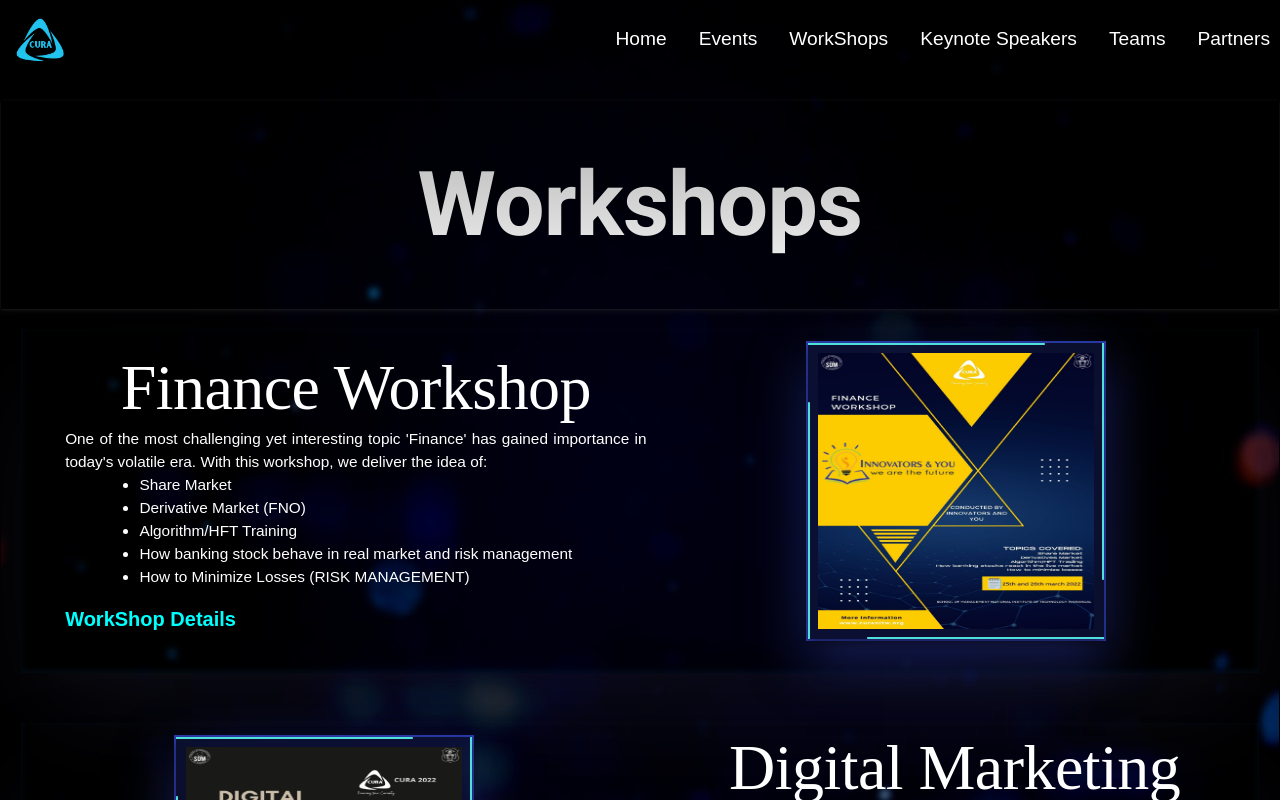
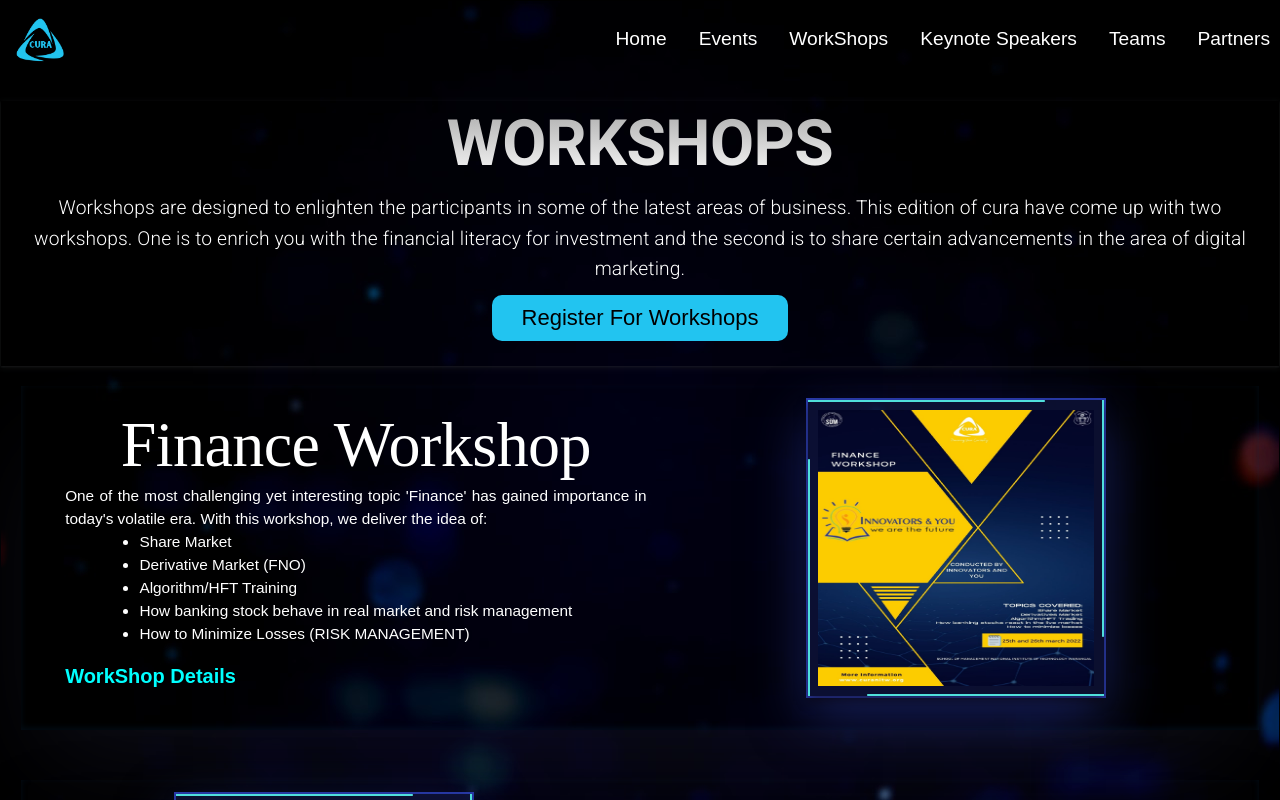
Before and after one commit to deal-withit/Cura_2022, a React (Create React App) app: page /workshops in a window 1280 px wide. Shown: the top 800 px of the page. Built offline with nearby package versions, Linux system fonts and the light colour scheme; the HTML template or start-up script is replaced by a standard one; a web font is replaced by a local one.

Commit message:
page headings added

```diff
--- a/src/components/Competitions/index.js
+++ b/src/components/Competitions/index.js
@@ -17,9 +17,23 @@ function Competitions(){
   const classes = useStyles()
   return (
     <div className={classes.centerdiv}>
-      <Typography variant="h2" className={classes.head}>
-        EVENTS
-      </Typography>
+      <div className={classes.head}>
+        <Typography variant="h2" className={classes.innerhead}>
+          EVENTS
+        </Typography>
+        <Typography variant="h6" className={classes.bottomline}>
+          As this edition of cura is happening online using Zoom/Google meet, we have come up with
+          some of the interesting events that can be hosted online. The events are not only designed
+          to enrich your knowledge in the areas of management but also would surely give you great experience.
+         All the events will happen online and we have scheduled them in such a way that we wish most of our
+         participants participate in atleast three events.
+        </Typography>
+        <button className={classes.registerbutton}>
+          <a href='https://register.curanitw.org/' className={classes.registerlink} target='_blank'>
+            Register For Events
+          </a>
+        </button>
+      </div>
       <div className={classes.sections}>
         <div className={classes.details}>
           <Typography variant="h2" className={classes.sectionhead}>
--- a/src/components/Competitions/style.js
+++ b/src/components/Competitions/style.js
@@ -17,18 +17,52 @@ const useStyles = makeStyles({
     display: "flex",
     justifyContent: "center",
     alignItems: "centere",
-    fontWeight: "bold",
-    padding: "50px",
-    fontSize: "7vw",
-    color: "white",
-    // border:'2px solid red',
+    flexDirection:'column',
+    padding: "5px",
+
+    //border:'2px solid red',
     margin: "100px 0px 20px 0px",
     boxShadow:
       "rgba(60, 64, 67, 0.3) 0px 1px 2px 0px, rgba(60, 64, 67, 0.15) 0px 2px 6px 2px",
+
+  },
+  innerhead:{
+    //border:'1px solid white',
+    fontWeight: "bold",
+    fontSize: "5vw",
+    color: "white",
+    display:'flex',
+    justifyContent:'center',
+    alignItems:'center',
     background: "-webkit-linear-gradient(#aaa,#fff)",
     "-webkit-background-clip": "text",
     "-webkit-text-fill-color": "transparent",
   },
+  bottomline:{
+    color:'white',
+    padding:'10px',
+    textAlign:'center',
+    fontSize:'1.5vw'
+  },
+  registerbutton:{
+    backgroundColor:'#22C4F0',
+    outline:'none',
+    border:'none',
+    padding:'10px 30px 10px 30px',
+    fontSize:'22px',
+    borderRadius:'10px',
+    width:'auto',
+    margin:'auto',
+    cursor:'pointer',
+    marginBottom:'20px',
+    '&:hover':{
+        backgroundColor:'cyan'
+    }
+},
+registerlink:{
+    textDecoration:'none',
+    color:'black',
+},
 
   sections: {
     // border: "1px solid yellow",
@@ -132,8 +166,12 @@ const useStyles = makeStyles({
   },
 
   "@media(max-width:780px)": {
-    head: {
-      fontSize: "12vw",
+    innerhead:{
+      fontSize:'12vw'
+    },
+    bottomline:{
+      fontSize:'3.5vw',
+      textAlign:'justify'
     },
     sections: {
       flexDirection: "column",
--- a/src/components/Home/SubHeading/SubHeading.js
+++ b/src/components/Home/SubHeading/SubHeading.js
@@ -17,7 +17,7 @@ function Cura() {
           <a href='https://register.curanitw.org/' className={classes.registerlink} target='_blank'>
             Register
           </a>
-        </button>
+      </button>
     </>
   )
 }
--- a/src/components/Speakers/index.js
+++ b/src/components/Speakers/index.js
@@ -11,9 +11,22 @@ function Contact() {
   const classes = useStyles();
   return (
     <div className={classes.centerdiv}>
-      <Typography variant="h2" className={classes.head}>
-        SPEAKERS
-      </Typography>
+      <div className={classes.head}>
+        <Typography variant="h2" className={classes.innerhead}>
+          SPEAKERS
+        </Typography>
+        <Typography variant="h6" className={classes.bottomline}>
+        All registered participants for both events and workshops will have access to listen to the keynote speakers.
+        They would not only talk about some contemporary
+        issues in the areas of management and business, but also will generate a lot of inspiration
+        </Typography>
+        <button className={classes.registerbutton}>
+          <a href='https://register.curanitw.org/' className={classes.registerlink} target='_blank'>
+            Register
+          </a>
+        </button>
+      </div>
+
       <div className={classes.speakers}>
 
         <div className={classes.speakersdiv}>
--- a/src/components/Speakers/style.js
+++ b/src/components/Speakers/style.js
@@ -14,25 +14,60 @@ const useStyles = makeStyles({
   },
   headdiv:{
     width:"100%",
-    border:"1px solid white",
+    //border:"1px solid white",
 
   },
   head: {
     display: "flex",
     justifyContent: "center",
     alignItems: "centere",
-    fontWeight: "bold",
-    padding: "50px",
-    fontSize: "5vw",
-    color: "white",
-    // border:'2px solid red',
+    flexDirection:'column',
+    padding: "5px",
+
+    //border:'2px solid red',
     margin: "100px 0px 20px 0px",
     boxShadow:
       "rgba(60, 64, 67, 0.3) 0px 1px 2px 0px, rgba(60, 64, 67, 0.15) 0px 2px 6px 2px",
+
+  },
+  innerhead:{
+    //border:'1px solid white',
+    fontWeight: "bold",
+    fontSize: "5vw",
+    color: "white",
+    display:'flex',
+    justifyContent:'center',
+    alignItems:'center',
     background: "-webkit-linear-gradient(#aaa,#fff)",
     "-webkit-background-clip": "text",
     "-webkit-text-fill-color": "transparent",
   },
+  bottomline:{
+    color:'white',
+    padding:'10px',
+    textAlign:'center',
+    fontSize:'1.5vw'
+  },
+  registerbutton:{
+    backgroundColor:'#22C4F0',
+    outline:'none',
+    border:'none',
+    padding:'10px 30px 10px 30px',
+    fontSize:'22px',
+    borderRadius:'10px',
+    width:'auto',
+    margin:'auto',
+    cursor:'pointer',
+    marginBottom:'20px',
+    '&:hover':{
+        backgroundColor:'cyan'
+    }
+},
+registerlink:{
+    textDecoration:'none',
+    color:'black',
+},
+
   speakers:{
     width:'100%',
     padding:'10px',
@@ -78,9 +113,15 @@ const useStyles = makeStyles({
 
 
 
+
+
   "@media(max-width:780px)": {
-     head:{
-       fontSize:'8vw'
+     innerhead:{
+       fontSize:'12vw'
+     },
+     bottomline:{
+       fontSize:'3.5vw',
+       textAlign:'justify'
      },
      speakersdiv:{
        margin:'5px'
--- a/src/components/Workshops/index.js
+++ b/src/components/Workshops/index.js
@@ -9,9 +9,21 @@ function Contact() {
   const classes = useStyles();
   return (
     <div className={classes.centerdiv}>
-      <Typography variant="h2" className={classes.head}>
-        Workshops
-      </Typography>
+      <div className={classes.head}>
+        <Typography variant="h2" className={classes.innerhead}>
+          WORKSHOPS
+        </Typography>
+        <Typography variant="h6" className={classes.bottomline}>
+          Workshops are designed to enlighten the participants in some of the latest areas of business.
+          This edition of cura have come up with two workshops. One is to enrich you with the financial
+          literacy for investment and the second is to share certain advancements in the area of digital marketing.
+        </Typography>
+        <button className={classes.registerbutton}>
+          <a href='https://register.curanitw.org/' className={classes.registerlink} target='_blank'>
+            Register For Workshops
+          </a>
+        </button>
+      </div>
       <div className={classes.sections}>
         <div className={classes.details}>
           <Typography variant="h2" className={classes.sectionhead}>
--- a/src/components/Workshops/style.js
+++ b/src/components/Workshops/style.js
@@ -17,18 +17,53 @@ const useStyles = makeStyles({
     display: "flex",
     justifyContent: "center",
     alignItems: "centere",
-    fontWeight: "bold",
-    padding: "50px",
-    fontSize: "7vw",
-    color: "white",
-    // border:'2px solid red',
+    flexDirection:'column',
+    padding: "5px",
+
+    //border:'2px solid red',
     margin: "100px 0px 20px 0px",
     boxShadow:
       "rgba(60, 64, 67, 0.3) 0px 1px 2px 0px, rgba(60, 64, 67, 0.15) 0px 2px 6px 2px",
+
+  },
+  innerhead:{
+    //border:'1px solid white',
+    fontWeight: "bold",
+    fontSize: "5vw",
+    color: "white",
+    display:'flex',
+    justifyContent:'center',
+    alignItems:'center',
     background: "-webkit-linear-gradient(#aaa,#fff)",
     "-webkit-background-clip": "text",
     "-webkit-text-fill-color": "transparent",
   },
+  bottomline:{
+    color:'white',
+    padding:'10px',
+    textAlign:'center',
+    fontSize:'1.5vw'
+  },
+  registerbutton:{
+    backgroundColor:'#22C4F0',
+    outline:'none',
+    border:'none',
+    padding:'10px 30px 10px 30px',
+    fontSize:'22px',
+    borderRadius:'10px',
+    width:'auto',
+    margin:'auto',
+    cursor:'pointer',
+    marginBottom:'20px',
+    '&:hover':{
+        backgroundColor:'cyan'
+    }
+},
+registerlink:{
+    textDecoration:'none',
+    color:'black',
+},
+
 
   sections: {
     // border: "1px solid yellow",
@@ -130,8 +165,12 @@ const useStyles = makeStyles({
   },
 
   "@media(max-width:780px)": {
-    head: {
+    innerhead: {
       fontSize: "12vw",
+    },
+    bottomline:{
+      fontSize:'3.5vw',
+      textAlign:'justify'
     },
     sections: {
       flexDirection: "column",
```
